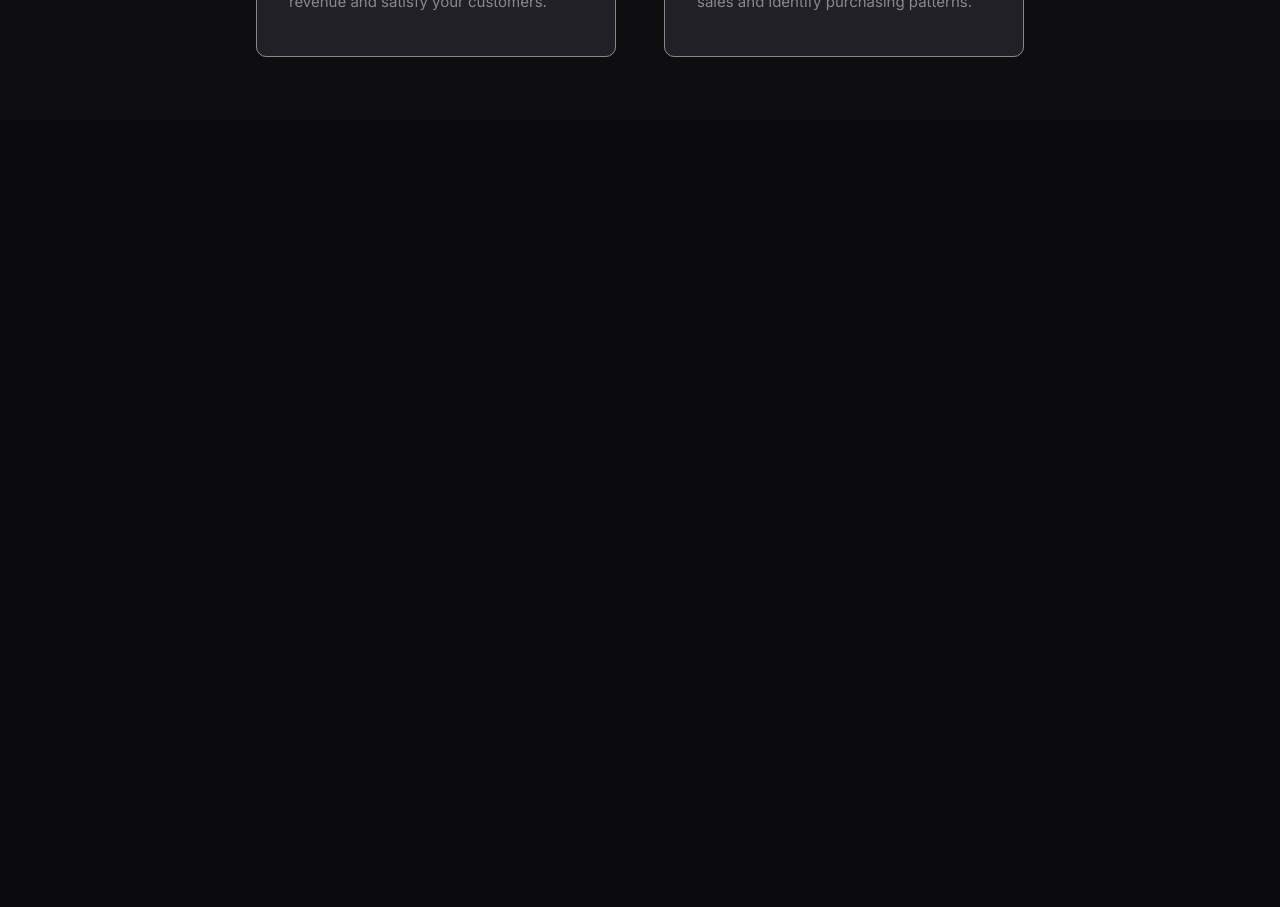
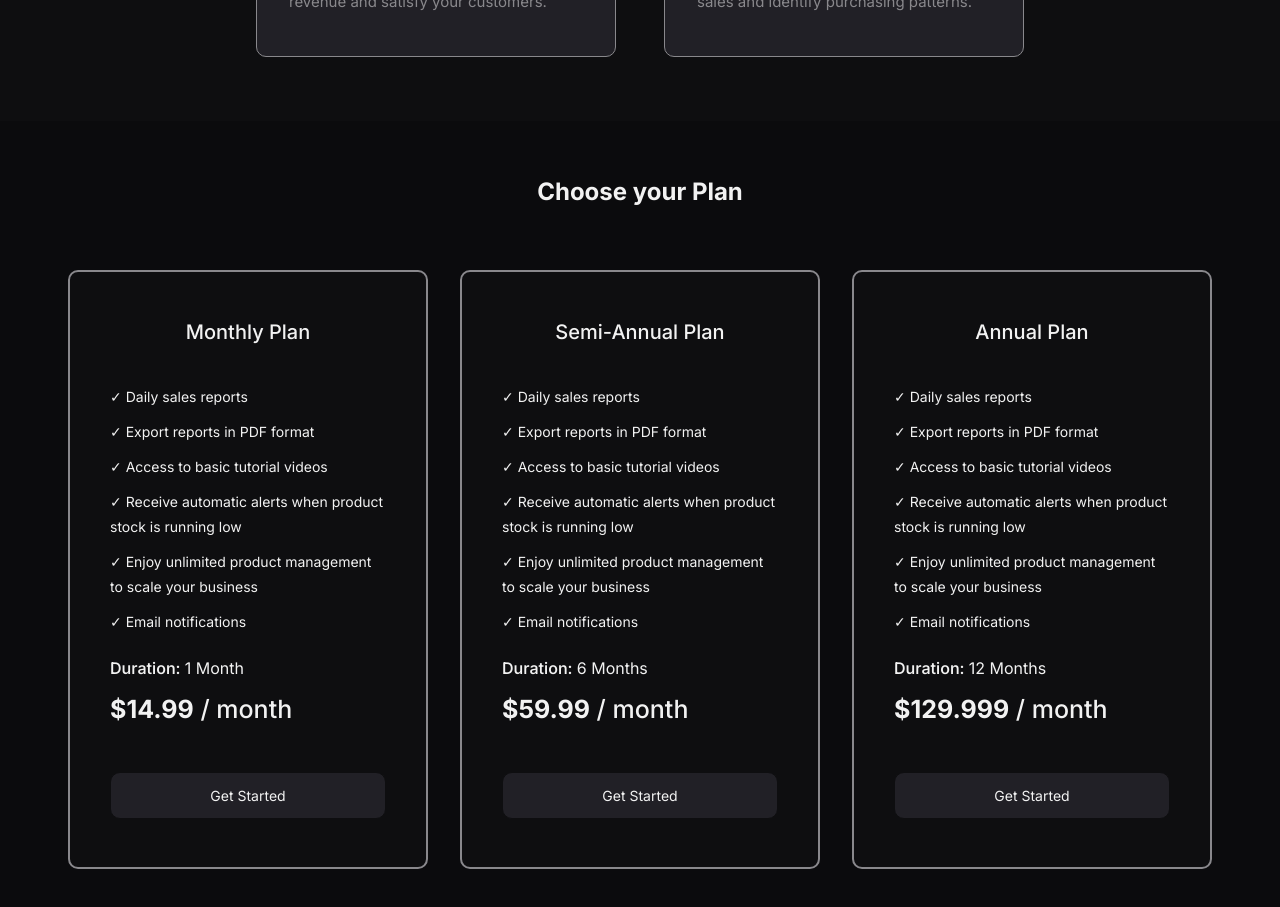
Before and after one commit to FazeElian/StockFlow, a Next.js app in the folder client/: page / in a window 1280 px wide. Shown: the part 1440-2347 px from the top of the page. Before the commit the page ends 1561 px from the top, so only its background shows below. Built offline with nearby package versions, Linux system fonts and the light colour scheme; a web font is replaced by a local one.

Commit message:
add: Plans component

```diff
--- /dev/null
+++ b/client/app/components/company/ChooseYourPlan.tsx
@@ -0,0 +1,48 @@
+"use client";
+
+// Styles
+import ItemsChooseYourPlan from "@/app/utils/ItemsChooseYourPlan";
+
+// Framer motion
+import { motion } from 'framer-motion';
+
+// Items
+import "@/public/css/components/company/ChooseYourPlan.css"
+
+const ChooseYourPlan = () => {
+    return (
+        <section className="choose-plan font-inter">
+            <h1 className="color-white bg-transparent">Choose your Plan</h1>
+            <div className="group-choose-plan">
+                {/* Items */}
+                {ItemsChooseYourPlan.map((item) => (
+                    <motion.div
+                        className="item-choose-plan bg-black-medium"
+                        key={item.id}
+                        whileHover={{ scale: 1.1 }}
+                        transition={{
+                            duration: .3,
+                        }}
+                    >
+                        <h2 className="color-white bg-transparent">{item.title}</h2>
+                        <div className="list-item-choose-plan bg-transparent">
+                            <li className="color-white bg-transparent">&#10003; Daily sales reports</li>
+                            <li className="color-white bg-transparent">&#10003; Export reports in PDF format</li>
+                            <li className="color-white bg-transparent">&#10003; Access to basic tutorial videos</li>
+                            <li className="color-white bg-transparent">&#10003; Receive automatic alerts when product stock is running low</li>
+                            <li className="color-white bg-transparent">&#10003; Enjoy unlimited product management to scale your business</li>
+                            <li className="color-white bg-transparent">&#10003; Email notifications</li>
+                        </div>
+                        <h3 className="color-white bg-transparent"><b className="bg-transparent">Duration: </b>{item.duration}</h3>
+                        <h4 className="color-white bg-transparent"><b className="bg-transparent"> ${item.price}</b> / month</h4>
+                        <button className="btn-get-started-choose-plan color-white font-inter bg-black-light">
+                            Get Started
+                        </button>
+                    </motion.div>
+                ))}
+            </div>
+        </section>
+    )
+}
+
+export { ChooseYourPlan };
--- a/client/app/page.tsx
+++ b/client/app/page.tsx
@@ -5,6 +5,7 @@ import "@/public/css/views/IndexView.css"
 import { HeaderCompany } from "./components/company/HeaderCompany";
 import { TopBannerServices } from "./components/company/TopBannerServices";
 import { AppMainFeatures } from "./components/company/AppMainFeatures";
+import { ChooseYourPlan } from "./components/company/ChooseYourPlan";
 
 export default function Home() {
   return (
@@ -15,6 +16,7 @@ export default function Home() {
       <main className="content-page--company">
         <TopBannerServices />
         <AppMainFeatures />
+        <ChooseYourPlan />
       </main>
     </>
   );
--- /dev/null
+++ b/client/app/utils/ItemsChooseYourPlan.ts
@@ -0,0 +1,29 @@
+interface ItemChooseYourPlan {
+    id: number,
+    title: string,
+    duration: string,
+    price: string,
+}
+
+const ItemsChooseYourPlan: ItemChooseYourPlan[] = [
+    {
+        id: 1,
+        title: "Monthly Plan",
+        duration: "1 Month",
+        price: "14.99",
+    },
+    {
+        id: 2,
+        title: "Semi-Annual Plan",
+        duration: "6 Months",
+        price: "59.99",
+    },
+    {
+        id: 3,
+        title: "Annual Plan",
+        duration: "12 Months",
+        price: "129.999",
+    },
+];
+
+export default ItemsChooseYourPlan;
--- /dev/null
+++ b/client/public/css/components/company/ChooseYourPlan.css
@@ -0,0 +1,146 @@
+.choose-plan {
+    display: flex;
+    width: 100%;
+    height: auto;
+    align-items: center;
+    justify-content: center;
+    padding: 4rem 0 4rem;
+    flex-direction: column;
+}
+
+.group-choose-plan {
+    display: flex;
+    width: 100%;
+    height: auto;
+    margin-top: 4rem;
+    align-items: center;
+    justify-content: center;
+    gap: 3rem;
+}
+
+    .item-choose-plan {
+        display: flex;
+        width: 380px;
+        height: auto;
+        flex-direction: column;
+        border-radius: 10px;
+        padding: 3rem;
+        border: 2px solid #89888C;
+        cursor: pointer;
+    }
+
+        .item-choose-plan h2 {
+            text-align: center;
+            font-size: 25px;
+            font-weight: 500;
+        }
+
+        .item-choose-plan h3 {
+            margin: 1.5rem 0 1rem;
+            font-weight: 400;
+            font-size: 18px;
+        }
+
+        .item-choose-plan h4 {
+            font-weight: 500;
+            font-size: 28px;
+        }
+
+            .item-choose-plan h3 b {
+                font-weight: 550;
+            }
+
+        .list-item-choose-plan {
+            display: flex;
+            width: 100%;
+            height: auto;
+            flex-direction: column;
+            margin-top: 2.5rem;
+            gap: 10px;
+            list-style: none;
+        }
+
+            .list-item-choose-plan li {
+                font-size: 16px;
+                line-height: 25px;
+            }
+
+        .btn-get-started-choose-plan {
+            display: flex;
+            width: 100%;
+            height: auto;
+            align-items: center;
+            justify-content: center;
+            font-size: 16px;
+            border-radius: 10px;
+            border: none;
+            padding: 14px 0 14px;
+            margin-top: 3rem;
+            cursor: pointer;
+            border: 1px solid #0E0E10;
+        }
+
+            .btn-get-started-choose-plan:hover {
+                opacity: 0.8;
+                transition: .3s ease-in;
+            }
+
+/* Responsive 1440px */
+@media screen and (max-width: 1440px) {
+    .choose-plan {
+        padding: 3.5rem 0 3.5rem;
+    }
+
+    .group-choose-plan {
+        gap: 2rem;
+        flex-wrap: wrap;
+        padding: 0 4rem 0;
+    }
+
+    .item-choose-plan {
+        width: 360px;
+        flex-basis: 360px;
+        padding: 3rem 2.5rem 3rem;
+    }
+
+    .item-choose-plan h2 {
+        font-size: 20px;
+    }
+
+    .item-choose-plan h3 {
+        font-size: 16px;
+    }
+
+    .item-choose-plan h4 {
+        font-size: 25px;
+    }
+
+    .list-item-choose-plan li {
+        font-size: 14px;
+    }
+
+    .btn-get-started-choose-plan {
+        font-size: 14px;
+    }
+}
+
+/* Responsive 425px */
+@media screen and (max-width: 425px) {
+    .choose-plan {
+        padding: 2rem 0 2rem;
+    }
+
+    .group-choose-plan {
+        padding: 0 2rem 0;
+        margin-top: 2rem;
+    }
+
+    .item-choose-plan {
+        width: 100%;
+        min-width: 100%;
+    }
+
+    .item-choose-plan h2 {
+        font-size: 24px;
+    }
+}
```
